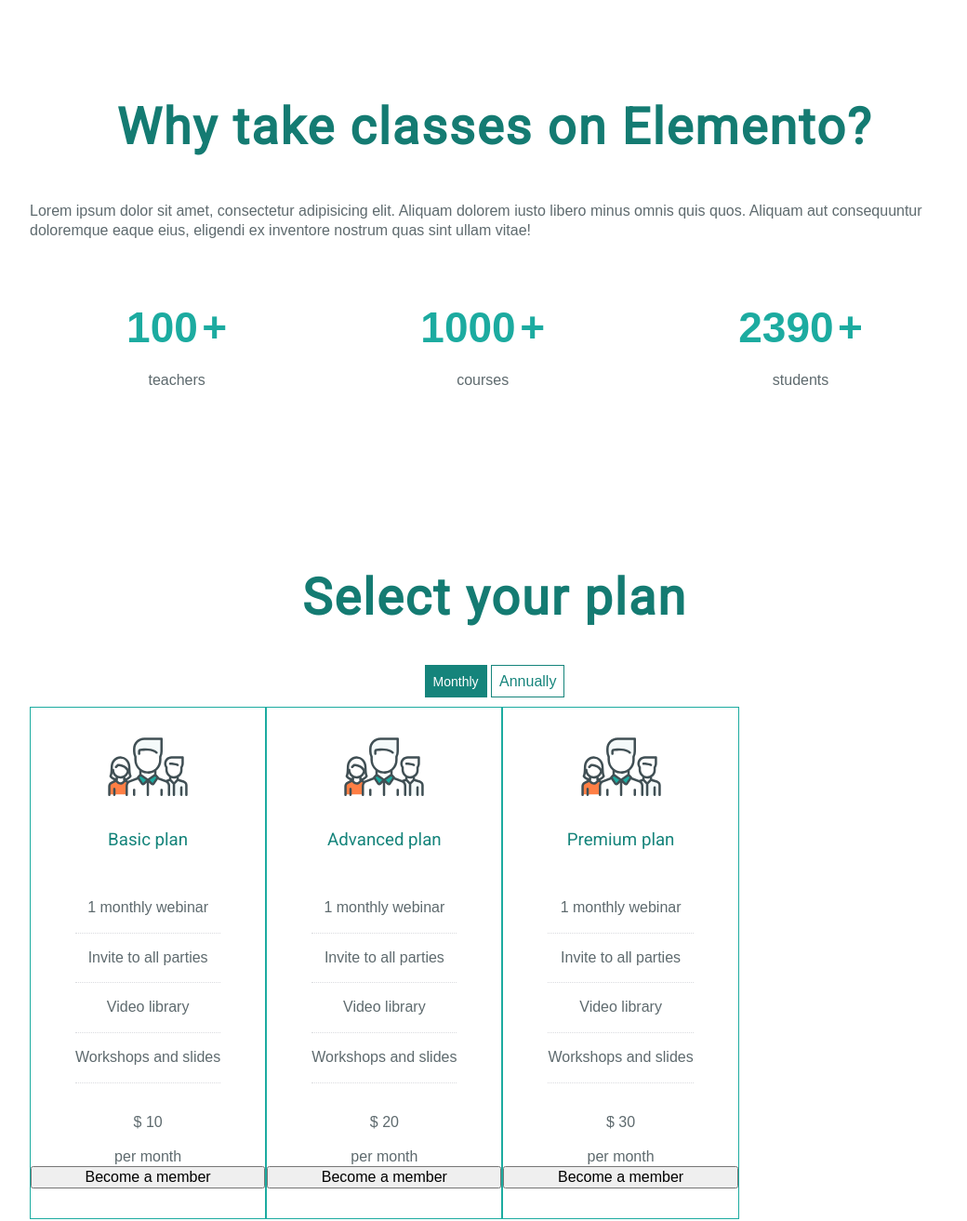
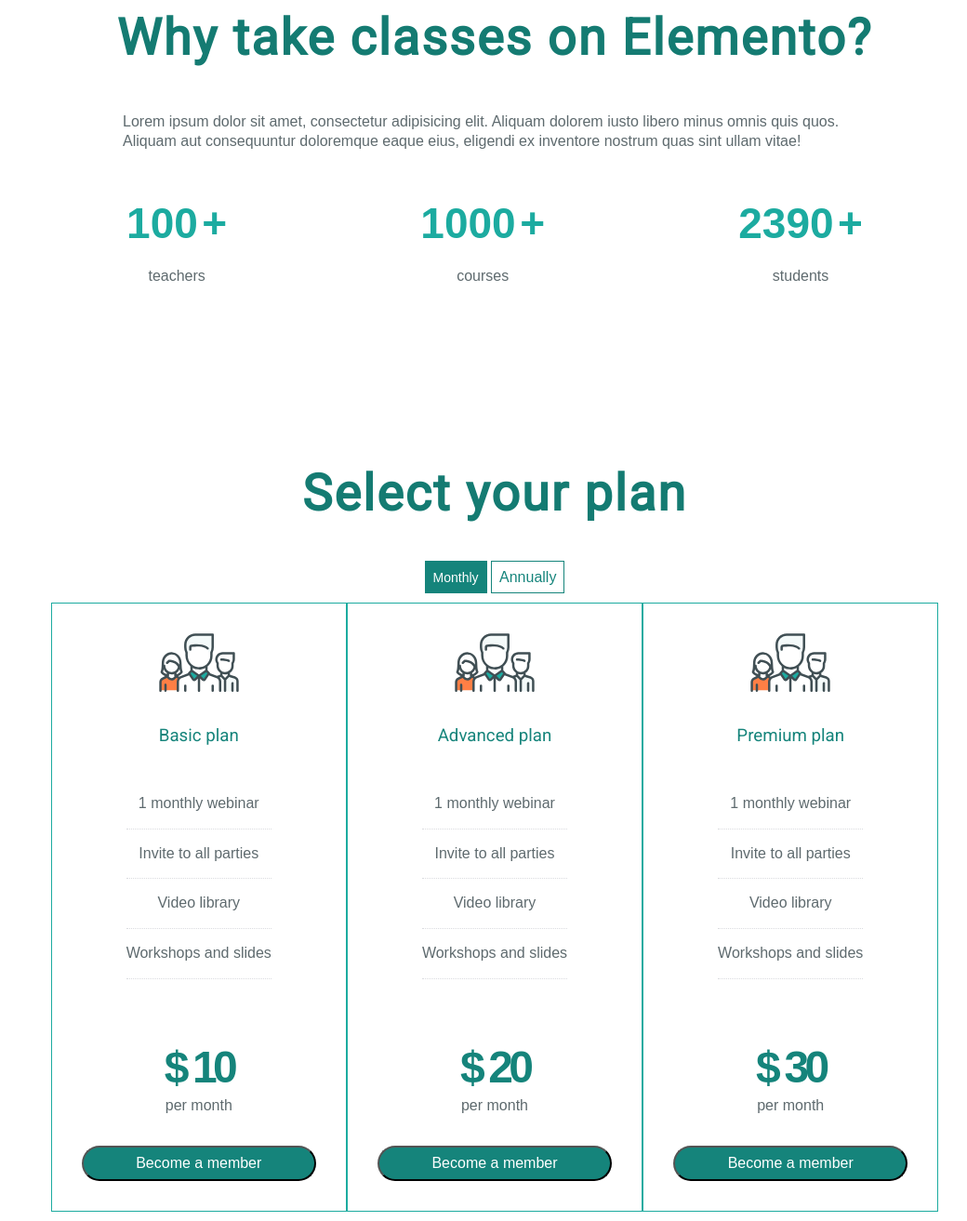
Before and after one commit to JuliaRietveld/elemento, a website: page src/index.html in a window 1280 px wide. Shown: the part 3220-4533 px from the top of the page at 93% size, without its empty margins (108-1148 px from the left). Drawn offline with nearby package versions, Linux system fonts and the light colour scheme; files that its build step writes are made by us from their sources.

Commit message:
Pricing table center

```diff
--- a/src/scss/organisms/_benefits.scss
+++ b/src/scss/organisms/_benefits.scss
@@ -11,7 +11,6 @@
   display: flex;
   flex-wrap: wrap;
   justify-content: space-between;
-  padding: 3em 0;
 }
 .benefits .flex-container .item {
   display: flex;
--- a/src/scss/organisms/_counters-pricing.scss
+++ b/src/scss/organisms/_counters-pricing.scss
@@ -16,6 +16,10 @@
   .counters .flex-container {
     display: flex;
     justify-content: space-around;
+  }
+  .counters .intro {
+    max-width: 800px;
+    margin: 0 auto;
   }
 }
 /*
@@ -53,7 +57,8 @@
       text-align: center;
       display: flex;
       flex-direction: column;
-      padding: 2em 0;
+      padding: 2em;
+      border: 1px solid #1caba0;
       h3 {
         font-weght: bold;
         color: $color-primary;
@@ -64,6 +69,7 @@
         li {
           padding: 1em 0;
           border-bottom: 1px dotted $iron;
+        }
       }
       .price {
         font-size: 3em;
@@ -79,8 +85,6 @@
         padding: 0.5em 1em;
         margin-top: 2em;
       }
-      }
-      border: 1px solid #1caba0;
     }
   }
 
@@ -108,5 +112,6 @@
   .pricing__cards {
     display: flex;
     flex-wrap: nowrap;
+    justify-content: center;
   }
 }
```
Lines whose indentation alone changed are shown as unchanged.
